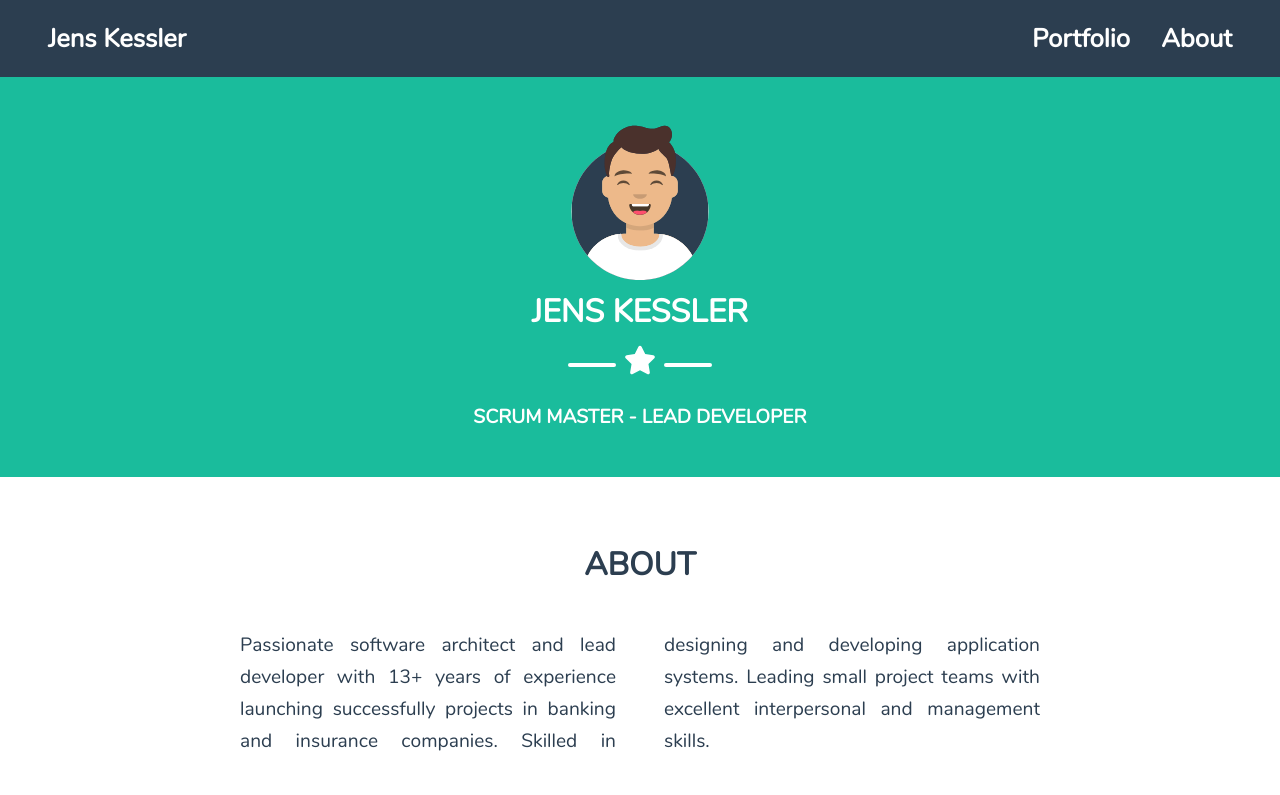
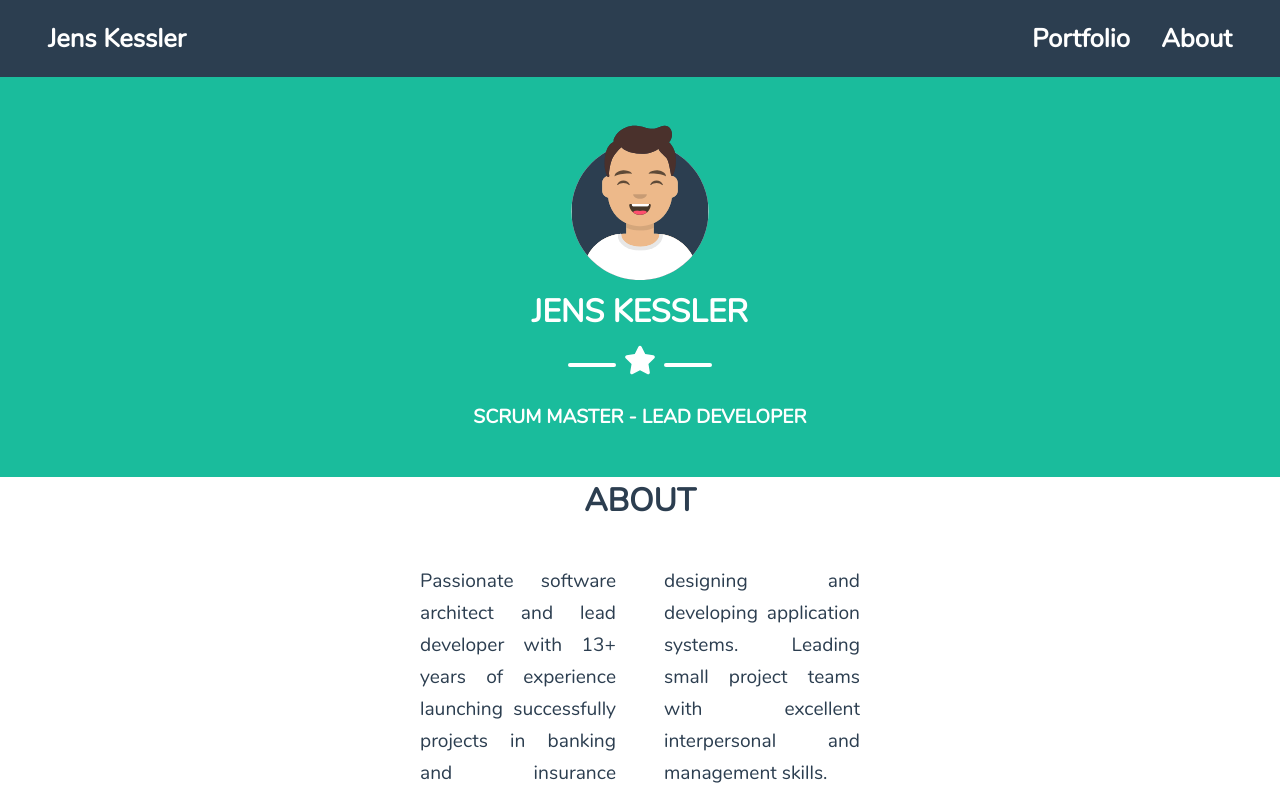
Before and after one commit to JKL03/jkl03, an Angular app: page / in a window 1280 px wide. Shown: the top 795 px of the page. Built offline with nearby package versions, Linux system fonts and the light colour scheme.

Commit message:
feat: optimize for iphone landscape

```diff
--- a/src/app/components/about/about.component.scss
+++ b/src/app/components/about/about.component.scss
@@ -34,3 +34,9 @@
     max-width: 800px;
   }
 }
+
+@media only screen and (min-device-width: 481px) and (orientation:landscape) {
+  #content {
+    max-width: 440px;
+  }
+}
```
